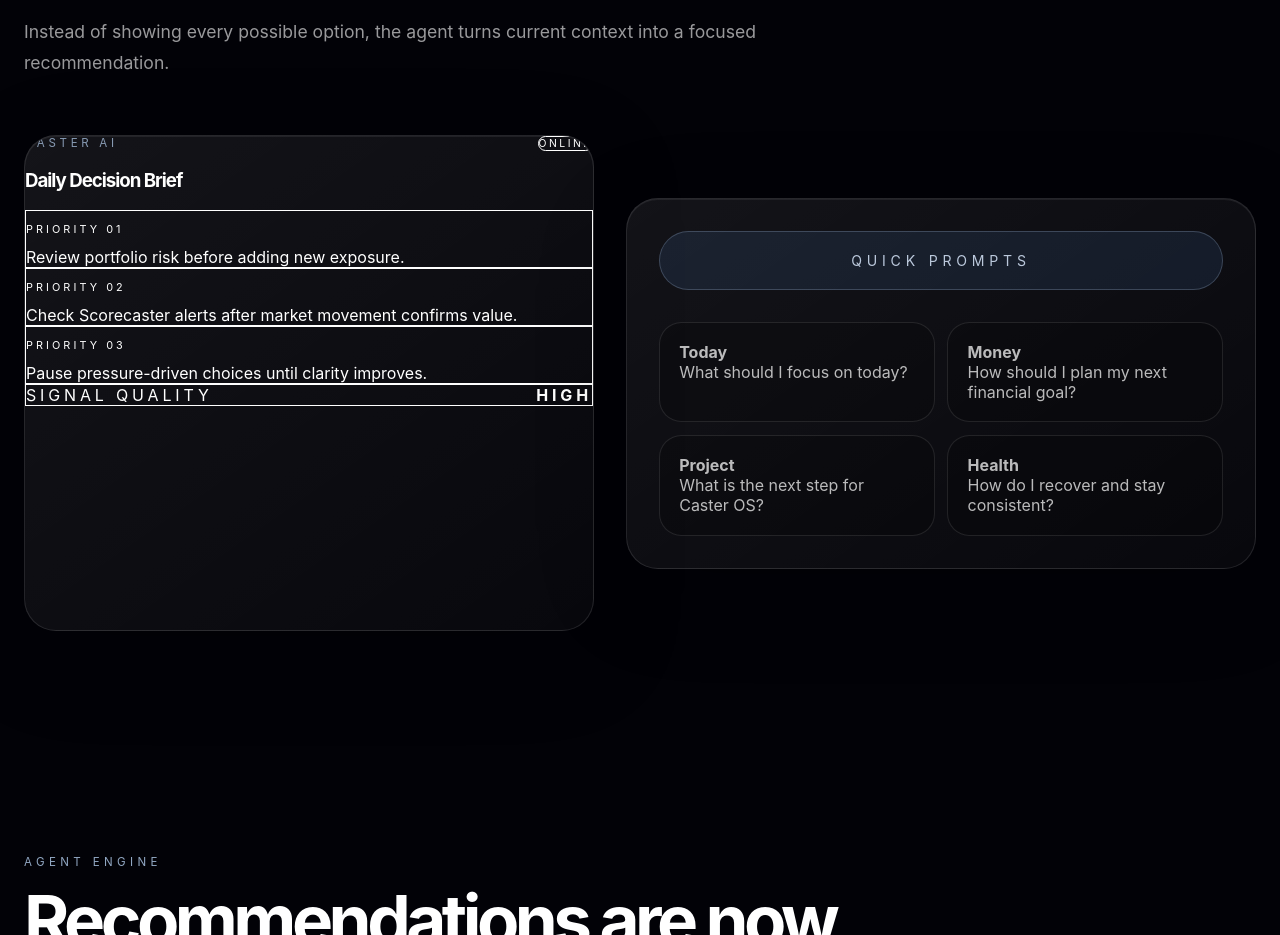
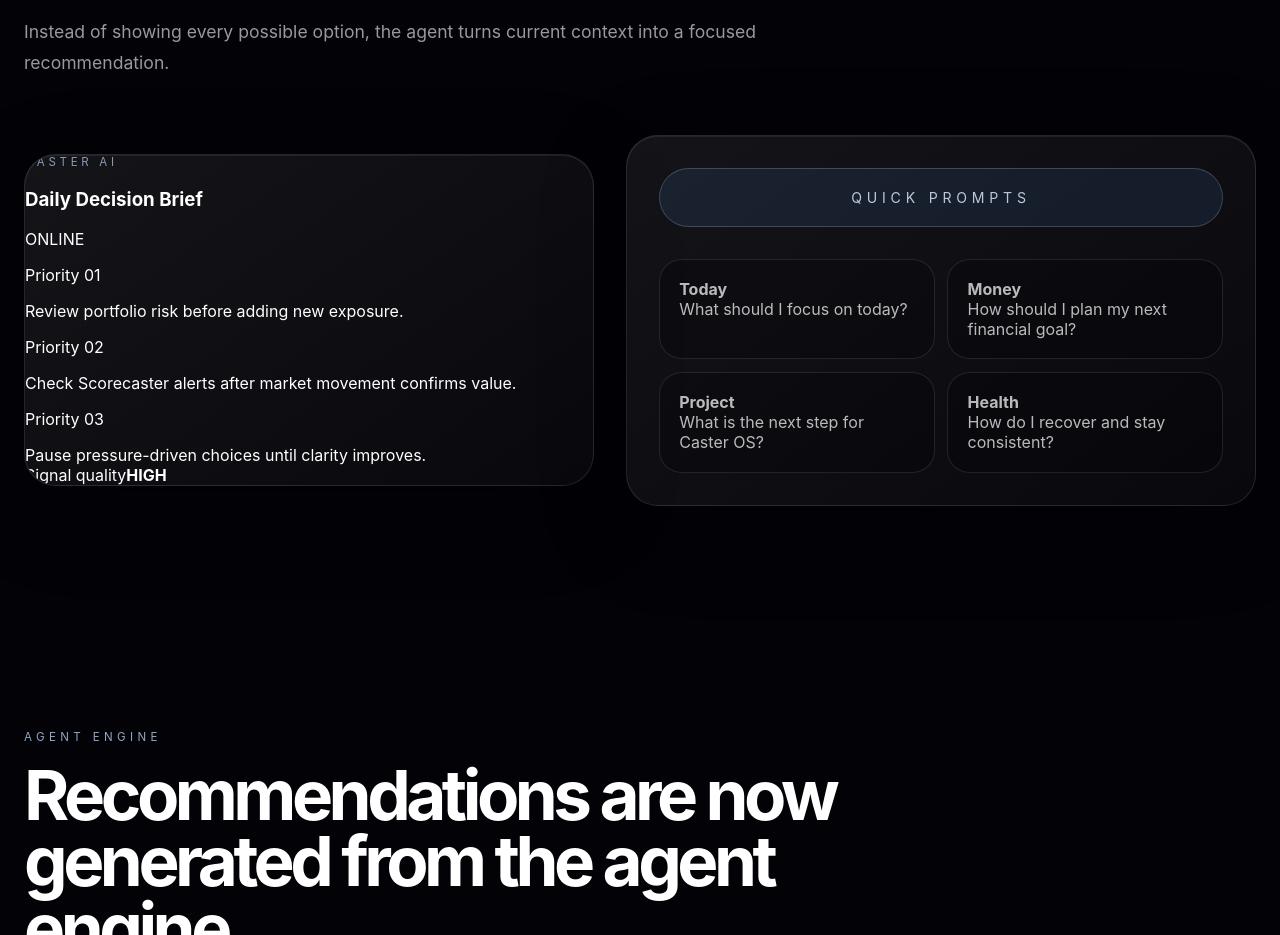
Before and after one commit to vv-glitchhub/Caster-hub, a Next.js app: page /agent in a window 1280 px wide. Shown: the part 1122-2057 px from the top of the page. Built offline with nearby package versions, Linux system fonts and the light colour scheme; no server answers.

Commit message:
Replace agent preview Tailwind layout with stable CSS classes

```diff
--- a/components/AgentPreview.tsx
+++ b/components/AgentPreview.tsx
@@ -8,29 +8,27 @@ const recommendations = [
 
 export default function AgentPreview() {
   return (
-    <MotionSurface className="min-h-[31rem] p-7">
-      <div className="flex items-start justify-between gap-5">
+    <MotionSurface className="agent-preview-card">
+      <div className="agent-preview-head">
         <div>
           <p className="home-module-label">Caster AI</p>
-          <h3 className="mt-5 text-4xl font-semibold tracking-[-0.055em] text-white">Daily Decision Brief</h3>
+          <h3>Daily Decision Brief</h3>
         </div>
-        <span className="rounded-full border border-blue-200/20 bg-blue-400/10 px-3 py-1 text-[0.65rem] font-semibold tracking-[0.24em] text-blue-100/80">
-          ONLINE
-        </span>
+        <span>ONLINE</span>
       </div>
 
-      <div className="mt-9 space-y-3">
+      <div className="agent-preview-list">
         {recommendations.map(([label, text]) => (
-          <div className="rounded-2xl border border-white/10 bg-black/25 p-4" key={label}>
-            <p className="text-[0.68rem] uppercase tracking-[0.28em] text-blue-100/55">{label}</p>
-            <span className="mt-3 block text-base leading-7 text-white/70">{text}</span>
+          <div className="agent-preview-item" key={label}>
+            <p>{label}</p>
+            <span>{text}</span>
           </div>
         ))}
       </div>
 
-      <div className="mt-7 flex items-center justify-between rounded-2xl border border-white/10 bg-white/[0.045] p-4">
-        <span className="text-sm uppercase tracking-[0.24em] text-white/45">Signal quality</span>
-        <strong className="text-sm tracking-[0.24em] text-white">HIGH</strong>
+      <div className="agent-preview-quality">
+        <span>Signal quality</span>
+        <strong>HIGH</strong>
       </div>
     </MotionSurface>
   )
```
